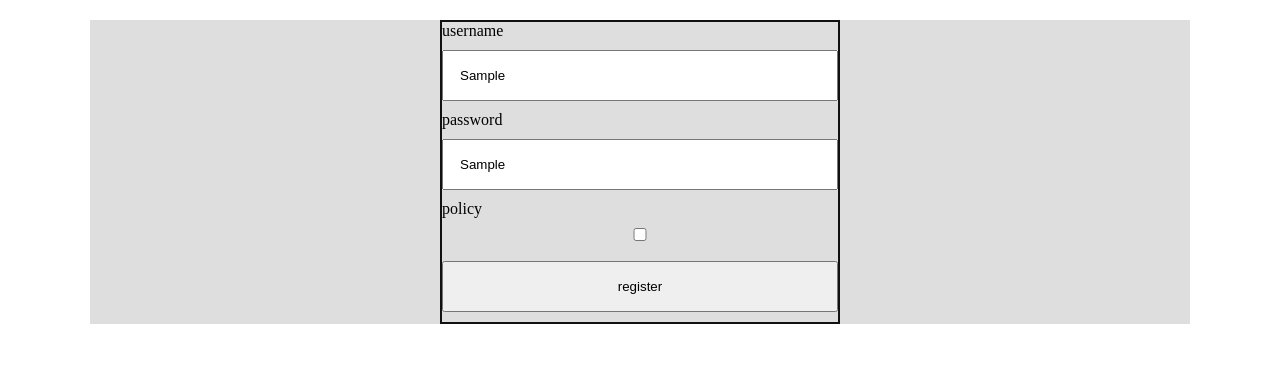
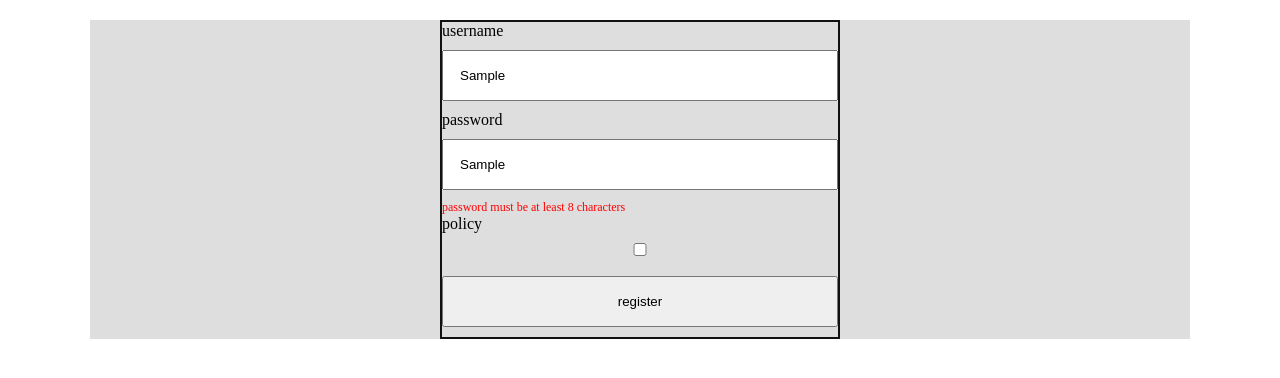
Before and after one commit to BrownEdgar/REACT_TEAM_2023, a React (Create React App) app: page / in a window 1280 px wide. Both pictures are taken after typing "Sample", "Sample" into the empty fields and a click on the input "register". Shown: the top 378 px of the page. Built offline with nearby package versions, Linux system fonts and the light colour scheme.

Commit message:
addchange

```diff
--- a/package.json
+++ b/package.json
@@ -13,7 +13,8 @@
     "react-dom": "^18.2.0",
     "react-scripts": "5.0.1",
     "sass": "^1.56.1",
-    "web-vitals": "^2.1.4"
+    "web-vitals": "^2.1.4",
+    "yup": "^0.32.11"
   },
   "scripts": {
     "start": "react-scripts start",
--- a/src/components/Tatev/Formik/App.js
+++ b/src/components/Tatev/Formik/App.js
@@ -1,12 +1,15 @@
 import React from 'react'
-import MyFormik from './MyFormik'
+// import MyFormik from './MyFormik'
+import FomrikYup from './FomrikYup'
+
 
 import './App.scss'
 
 function App() {
   return (
     <div className='Container'>
-        <MyFormik />
+        {/* <MyFormik /> */}
+        <FomrikYup />
     </div>
   )
 }
--- a/src/components/Tatev/Formik/App.scss
+++ b/src/components/Tatev/Formik/App.scss
@@ -9,7 +9,7 @@
 }
 
 .MyForm {
-    .errors{
+    p{
         color: red;
         font-size: 12px;
         margin: 0;
--- /dev/null
+++ b/src/components/Tatev/Formik/FomrikYup.js
@@ -0,0 +1,68 @@
+import React from 'react'
+import { Formik, Form, Field, ErrorMessage } from 'formik'
+
+import * as yup from 'yup';
+
+let validationSchema = yup.object().shape({
+    name: yup.string("must by string").required("required").matches(/^[A-Z]/g, "Must by start uppercase").max(10),
+    password: yup.string().required('required').min(8).max(15),
+    policy: false,
+})
+
+const initialValues = {
+    name: "",
+    password: "",
+    policy: false,
+  }
+  const onSubmit = (e) => {
+    console.log("submit");
+  }
+
+function FomrikYup() {
+  return (
+    <div>
+    <Formik
+        initialValues={initialValues}
+        validationSchema={validationSchema}
+        onSubmit={onSubmit}
+        validateOnChange={false}
+        validateOnBlur={true}
+    >
+      <Form className='MyForm'>
+        <div>
+          <label htmlFor='name'>username</label>
+          <Field
+            type='text'
+            id='name'
+            name='name'
+          />
+          <ErrorMessage name='name' component='p'/>
+        </div>
+
+        <div>
+          <label htmlFor='password'>password</label>
+          <Field
+            type='text'
+            id='password'
+            name='password'
+          />
+          <ErrorMessage name='password' component='p'/>
+        </div>
+
+        <div>
+          <label htmlFor='policy'>policy</label>
+          <Field
+            type='checkbox'
+            id='policy'
+            name='policy'
+          />
+        </div>
+        <input type='submit' value='register'></input>
+
+      </Form>
+    </Formik>
+    </div>
+  )
+}
+
+export default  FomrikYup
```
Also changed, not shown: 1 other file (tests, documents, lock files or other folders).
